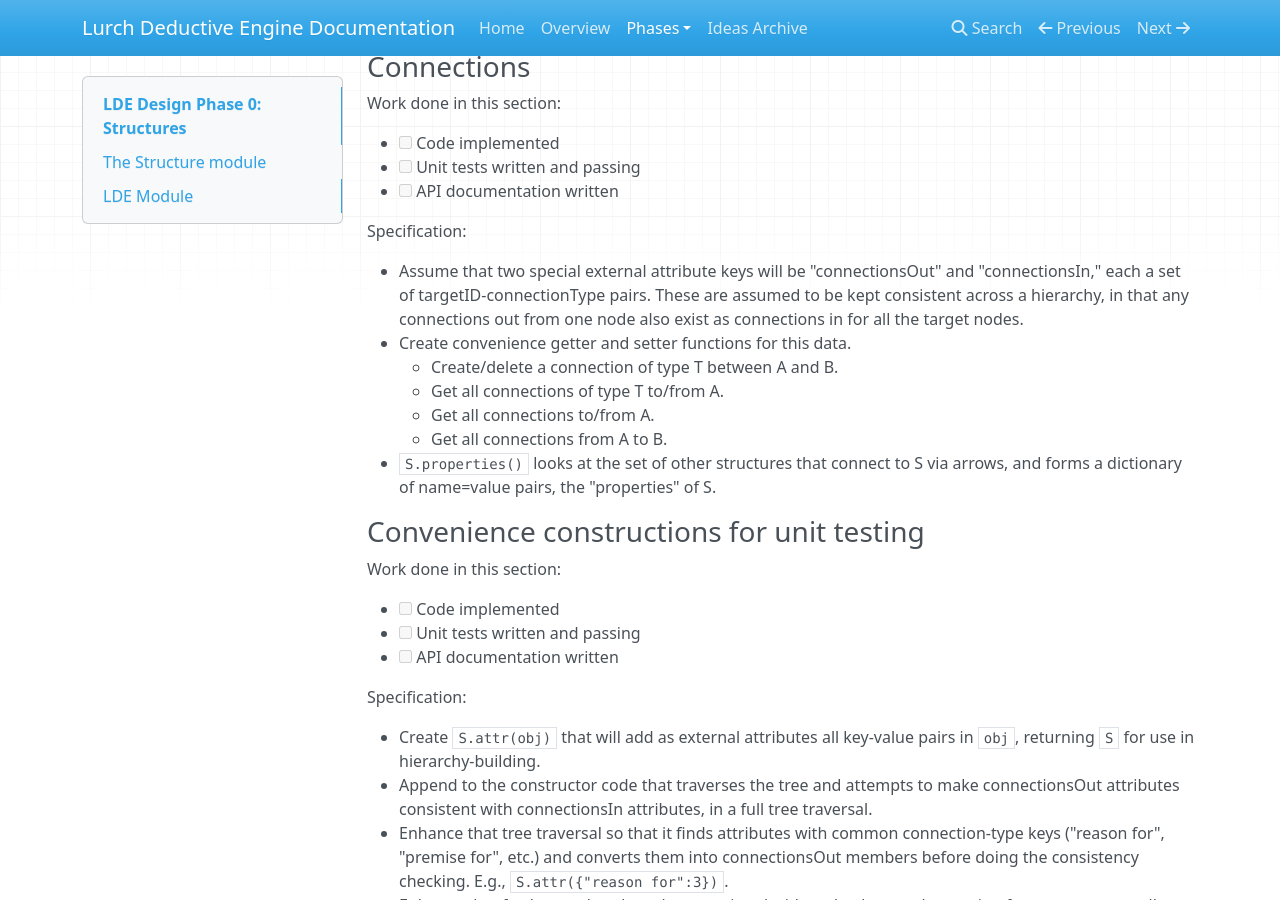
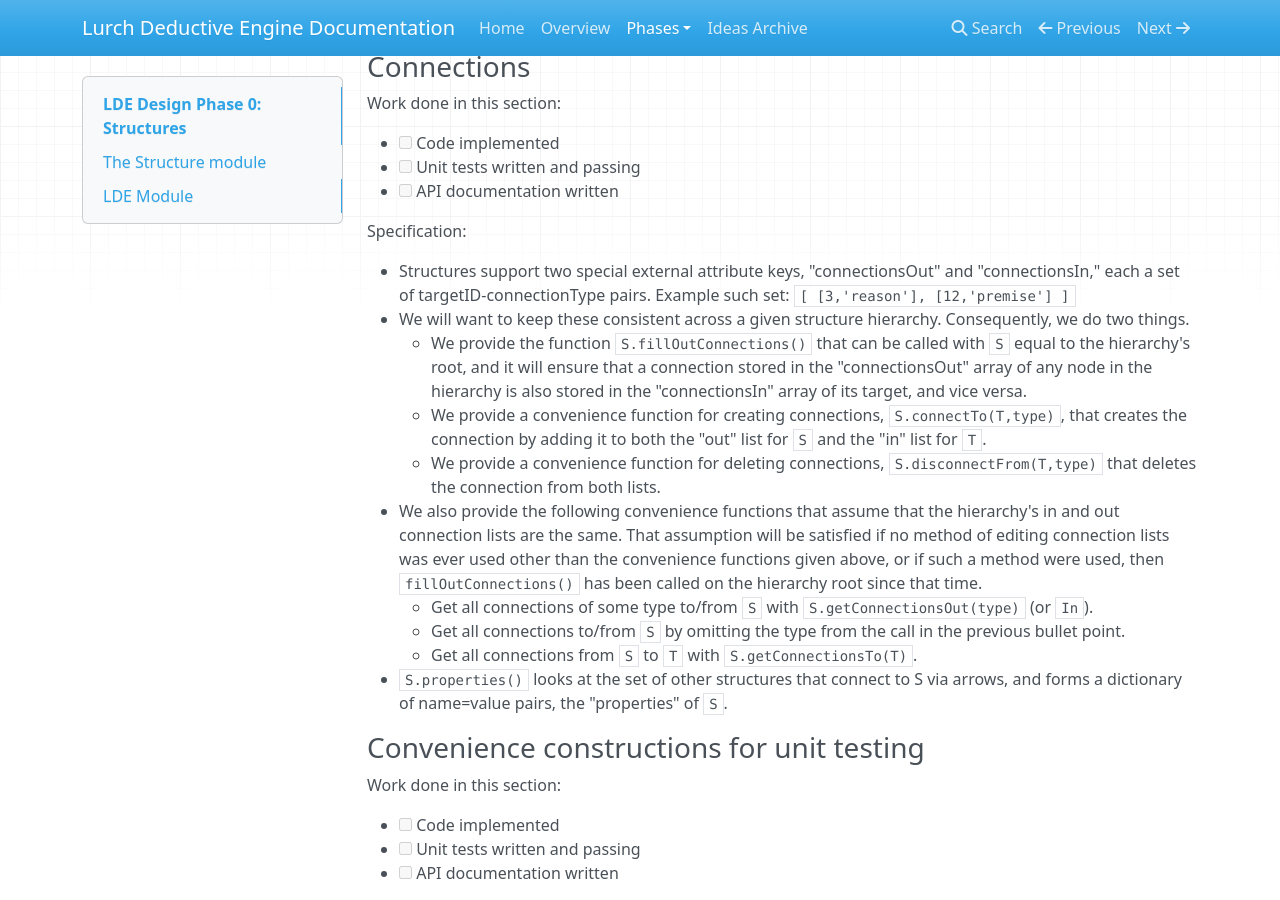
Before and after one commit to lurchmath/lde, an MkDocs documentation site: the page built from docs/phase0-structures.md, in a window 1280 px wide and 900 px high, scrolled down 3027 px. Built offline with MkDocs 1.6.1, drawn with Linux system fonts in a browser that asks for light colours; nearby versions of some CDN libraries; old or Windows-style settings are respelled for this version of MkDocs.

Commit message:
Improving Phase 0 Design plan

```diff
--- a/docs/phase0-structures.md
+++ b/docs/phase0-structures.md
@@ -162,19 +162,36 @@ Work done in this section:
 
 Specification:
 
- * Assume that two special external attribute keys will be "connectionsOut"
-   and "connectionsIn," each a set of targetID-connectionType pairs.  These
-   are assumed to be kept consistent across a hierarchy, in that any
-   connections out from one node also exist as connections in for all the
-   target nodes.
- * Create convenience getter and setter functions for this data.
-    * Create/delete a connection of type T between A and B.
-    * Get all connections of type T to/from A.
-    * Get all connections to/from A.
-    * Get all connections from A to B.
+ * Structures support two special external attribute keys, "connectionsOut"
+   and "connectionsIn," each a set of targetID-connectionType pairs.
+   Example such set: `[ [3,'reason'], [12,'premise'] ]`
+ * We will want to keep these consistent across a given structure hierarchy.
+   Consequently, we do two things.
+    * We provide the function `S.fillOutConnections()` that can be called
+      with `S` equal to the hierarchy's root, and it will ensure that a
+      connection stored in the "connectionsOut" array of any node in the
+      hierarchy is also stored in the "connectionsIn" array of its target,
+      and vice versa.
+    * We provide a convenience function for creating connections,
+      `S.connectTo(T,type)`, that creates the connection by adding it to
+      both the "out" list for `S` and the "in" list for `T`.
+    * We provide a convenience function for deleting connections,
+      `S.disconnectFrom(T,type)` that deletes the connection from both
+      lists.
+ * We also provide the following convenience functions that assume that the
+   hierarchy's in and out connection lists are the same.  That assumption
+   will be satisfied if no method of editing connection lists was ever used
+   other than the convenience functions given above, or if such a method
+   were used, then `fillOutConnections()` has been called on the hierarchy
+   root since that time.
+    * Get all connections of some type to/from `S` with
+      `S.getConnectionsOut(type)` (or `In`).
+    * Get all connections to/from `S` by omitting the type from the call in
+      the previous bullet point.
+    * Get all connections from `S` to `T` with `S.getConnectionsTo(T)`.
  * `S.properties()` looks at the set of other structures that connect to S
    via arrows, and forms a dictionary of name=value pairs, the "properties"
-   of S.
+   of `S`.
 
 ### Convenience constructions for unit testing
 
```
Also changed, not shown: site/index.html, site/phase0-structures/index.html, site/search/search_index.json.
